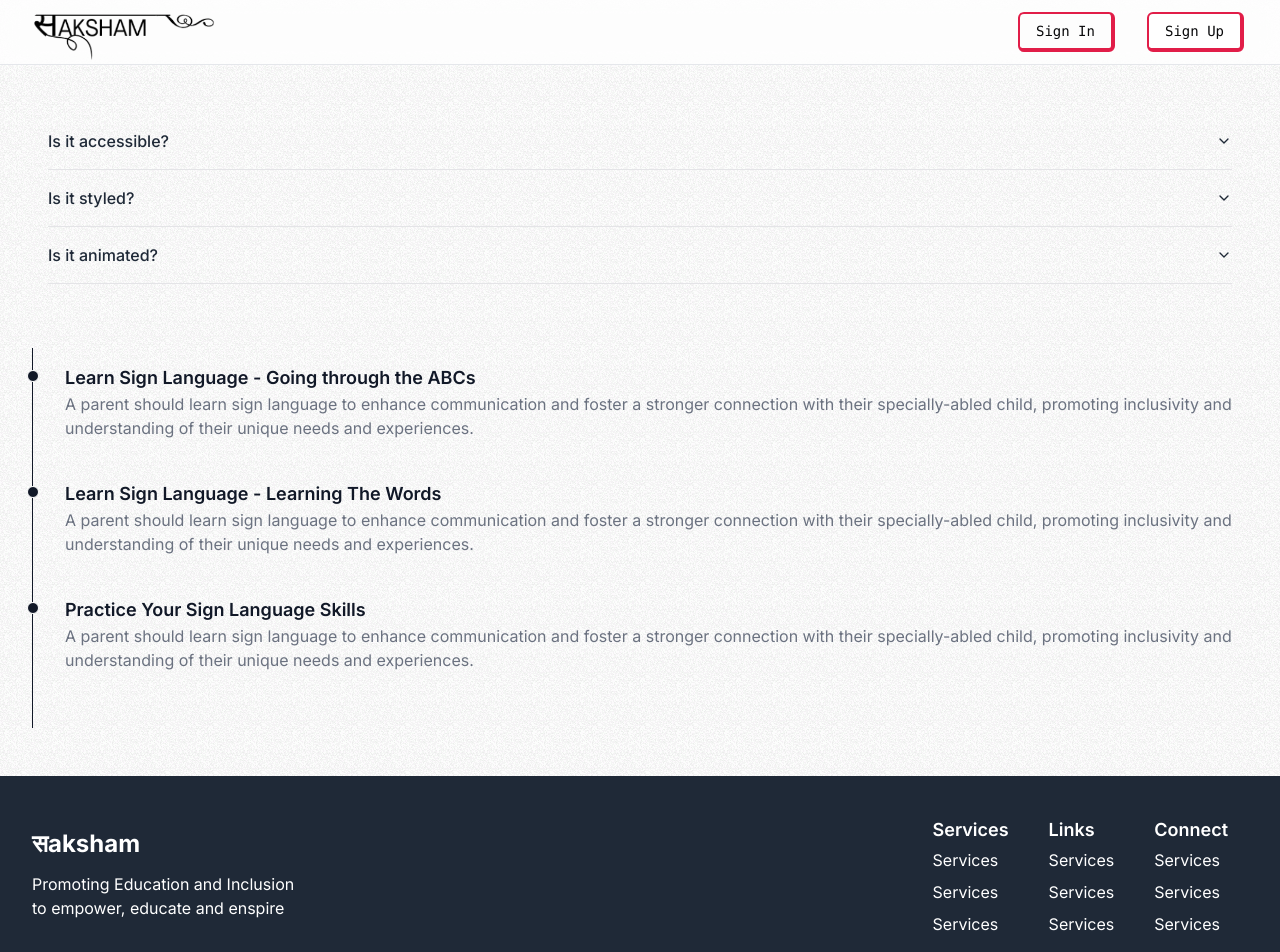
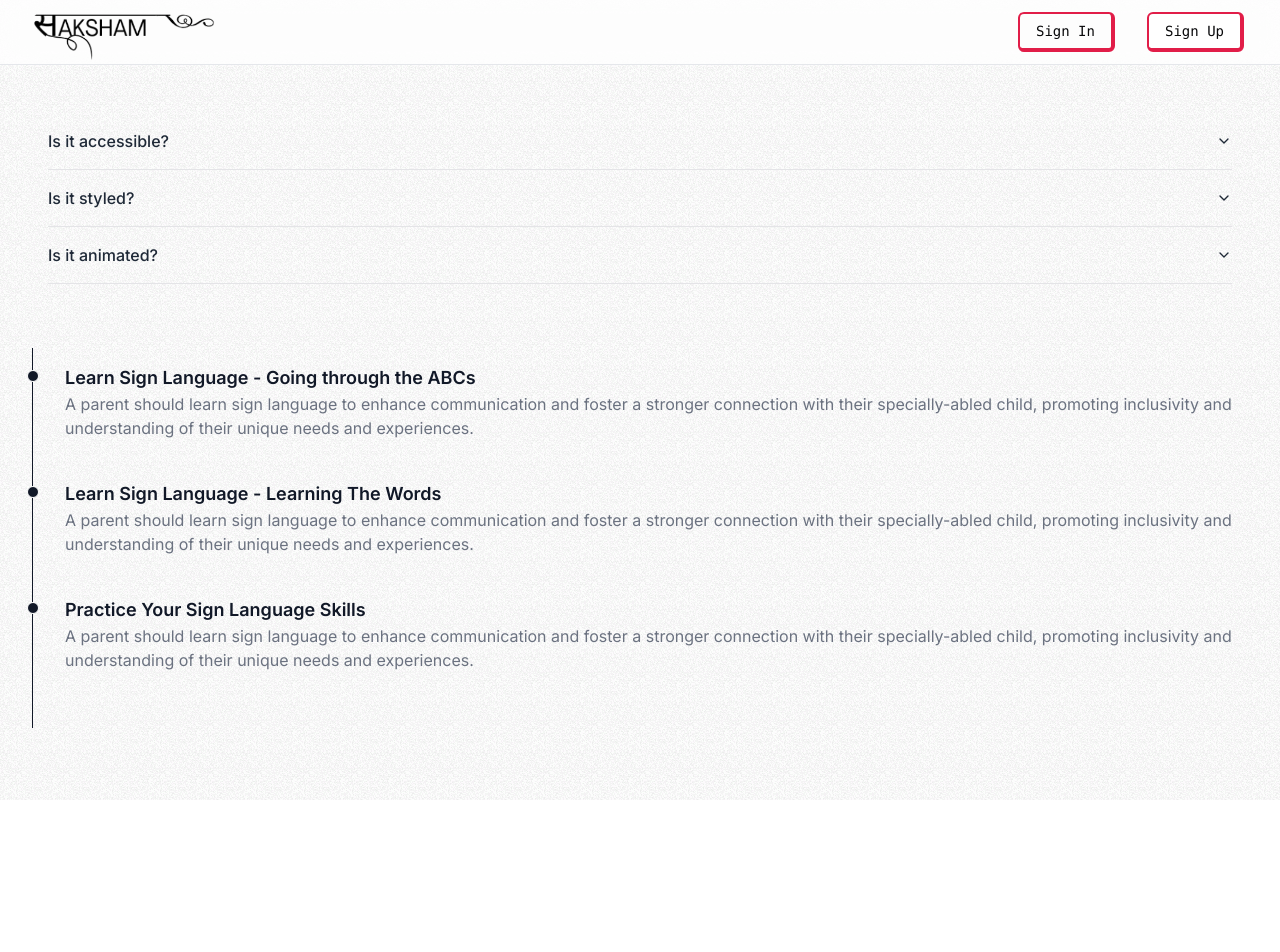
Before and after one commit to Chaitanyarai899/Saksham-Web, a Next.js app: page /education in a window 1280 px wide. Shown: the top 952 px of the page. After the commit the page ends 800 px from the top, so only its background shows below. Built offline with nearby package versions, Linux system fonts and the light colour scheme; no server answers.

Commit message:
hydration error fix

```diff
--- a/next.config.js
+++ b/next.config.js
@@ -1,7 +1,11 @@
 /** @type {import('next').NextConfig} */
 const nextConfig = {
   images: {
-    domains: ["cdn.iconscout.com", "d8it4huxumps7.cloudfront.net", 'img.freepik.com'], // Add the domain(s) here
+    domains: [
+      "cdn.iconscout.com",
+      "d8it4huxumps7.cloudfront.net",
+      "img.freepik.com",
+    ], // Add the domain(s) here
   },
 };
 
--- a/package.json
+++ b/package.json
@@ -19,7 +19,6 @@
     "@radix-ui/react-separator": "^1.0.3",
     "@radix-ui/react-slot": "^1.0.2",
     "@radix-ui/react-tabs": "^1.0.4",
-    "@teachablemachine/image": "^0.8.5",
     "class-variance-authority": "^0.7.0",
     "clsx": "^2.0.0",
     "jspdf": "^2.5.1",
--- a/src/app/layout.tsx
+++ b/src/app/layout.tsx
@@ -4,7 +4,7 @@ import type { Metadata } from "next";
 import { Inter } from "next/font/google";
 import "./globals.css";
 import { ClerkProvider } from "@clerk/nextjs";
-import Footer from "@/components/Footer";
+// import Footer from "@/components/Footer";
 
 const inter = Inter({ subsets: ["latin"] });
 
@@ -31,7 +31,7 @@ export default function RootLayout({
           <main className="relative flex flex-col min-h-screen">
             <Navbar />
             <div className="flex-grow flex-1">{children}</div>
-            <Footer />
+            {/* <Footer /> */}
           </main>
         </body>
       </html>
--- a/src/components/Footer.tsx
+++ /dev/null
@@ -1,40 +0,0 @@
-import React from "react";
-
-const Footer: React.FC = () => {
-  return (
-    <footer className="bg-gray-800 text-white py-4 mt-4 h-[39vh]">
-      <div className="container mx-auto flex flex-row justify-between  items-center mt-4">
-        <div >
-          <h1 className="text-2xl font-bold">सaksham </h1>
-          <p className="text-md mt-3 ">Promoting Education and Inclusion <p>to empower, educate and enspire</p></p>
-
-        </div>
-        <div >
-          <div className="flex flex-row justify-around mt-2">
-            <div className="flex flex-col mx-5">
-              <div className="font-semibold  text-lg">Services</div>
-              <div className="font-normal my-1">Services</div>
-              <div className="font-normal my-1">Services</div>
-              <div className="font-normal my-1">Services</div>
-            </div>
-            <div className="flex flex-col mx-5">
-              <div className="font-semibold  text-lg">Links</div>
-              <div className="font-normal my-1">Services</div>
-              <div className="font-normal my-1">Services</div>
-              <div className="font-normal my-1">Services</div>
-            </div>
-            <div className="flex flex-col mx-5">
-              <div className="font-semibold text-lg">Connect</div>
-              <div className="font-normal my-1">Services</div>
-              <div className="font-normal my-1">Services</div>
-              <div className="font-normal my-1">Services</div>
-            </div>
-          </div>
-        </div>
-
-      </div>
-    </footer>
-  );
-};
-
-export default Footer;
```
Also changed, not shown: 1 other file (tests, documents, lock files or other folders).
